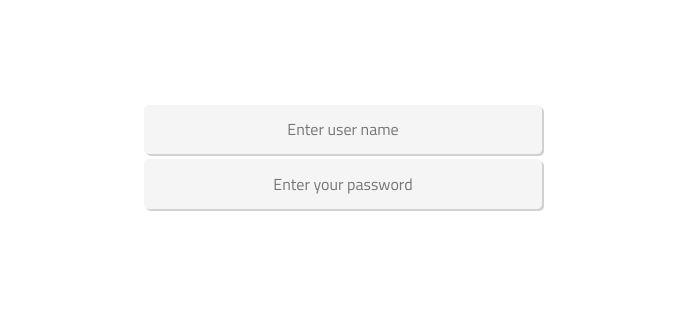
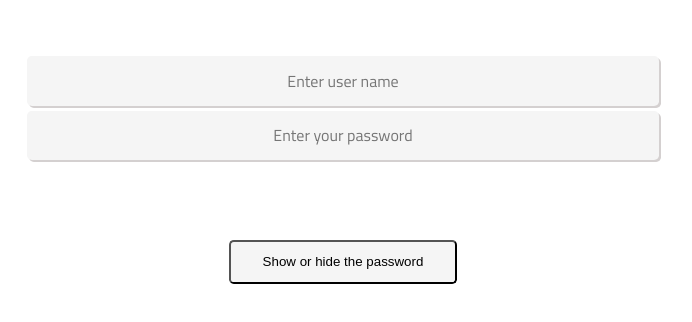
Before and after one commit to zoyron/react-hooks, a React (Create React App) app: page / in a window 1280 px wide. Shown: the part 238-560 px from the top of the page, without its empty margins (297-989 px from the left). Built offline with nearby package versions, Linux system fonts and the light colour scheme.

Commit message:
added a class container to the main div

```diff
--- a/src/App.js
+++ b/src/App.js
@@ -5,7 +5,7 @@ const App = () => {
   const [userName, setUserName] = useState("");
   const [passWord, setPassword] = useState("");
   return (
-    <div>
+    <div className="container">
       <input
         type="text"
         placeholder="Enter user name"
@@ -25,6 +25,7 @@ const App = () => {
       />
       <h2>{userName}</h2>
       <h2>{passWord}</h2>
+      <button>Show or hide the password</button>
     </div>
   );
 };
```
